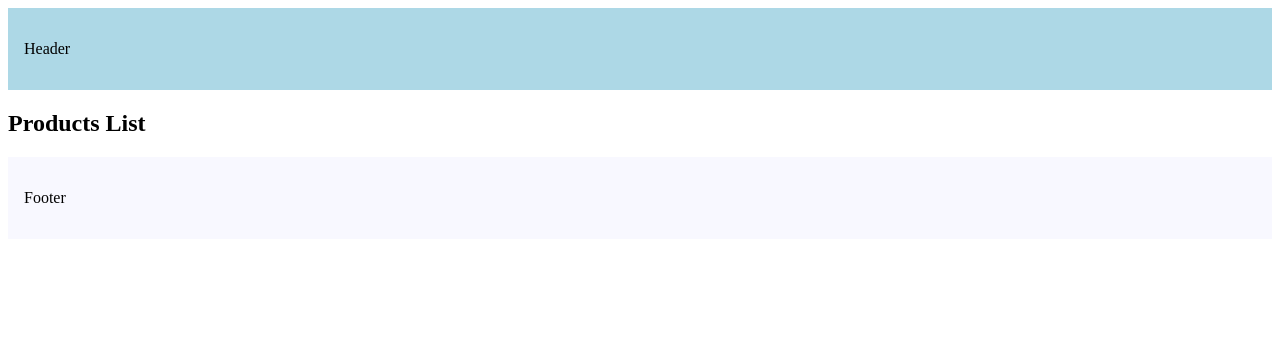
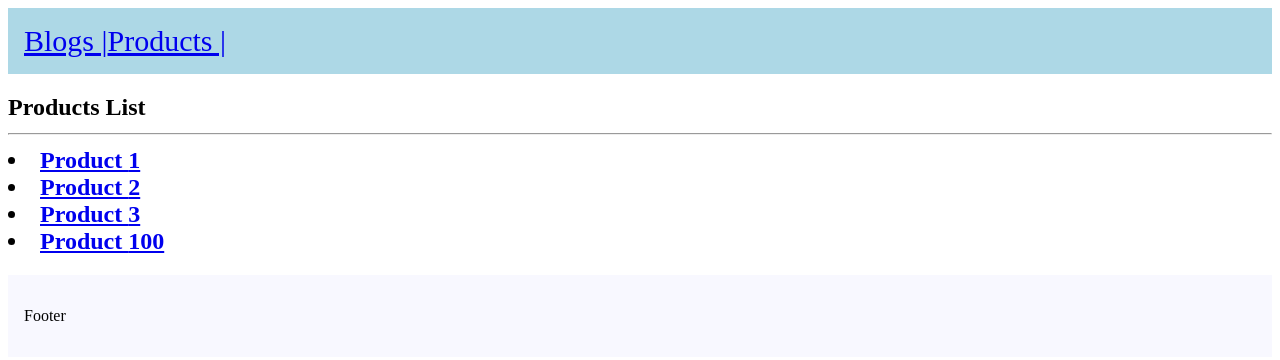
Before and after one commit to harishtm/next-routing-exmp, a Next.js app: page /products in a window 1280 px wide. Shown: the top 360 px of the page. Built offline with nearby package versions, Linux system fonts and the light colour scheme.

Commit message:
Metadata and Link Component Navigation

```diff
--- a/src/app/products/page.tsx
+++ b/src/app/products/page.tsx
@@ -1,7 +1,36 @@
+import { Metadata } from "next"
+import Link from "next/link"
+
+export const metadata: Metadata = {
+    title: {
+        absolute: 'Products List'
+    }
+}
+
 const Products = () => {
+    const staticProductId = 100;
     return (
         <h2>
             Products List
+            <hr/>
+            {
+                [1, 2, 3].map((productId) => {
+                    return (
+                        <li>
+                            <Link href={`products/${productId}`}>
+                                Product {productId}
+                            </Link>
+                        </li>
+                    )
+                })
+            }
+            <li>
+                {/* Replace prop replaces the current history state
+                    instaed of adding a new URL to the stack */}
+                <Link href={`products/${staticProductId}`} replace>
+                    Product {staticProductId}
+                </Link>
+            </li>
         </h2>
     )
 }
--- a/src/components/GlobalHeader.tsx
+++ b/src/components/GlobalHeader.tsx
@@ -1,13 +1,17 @@
+import Link from "next/link"
+
 const GlobalHeader = () => {
     return (
         <>
             <header
                 style={{
                     backgroundColor: "lightblue",
-                    padding: "1rem"
+                    padding: "1rem",
+                    fontSize: "30px"
                 }}
             >
-			    <p>Header</p>
+			    <Link href='/blog'>Blogs |</Link>
+                <Link href='/products'>Products |</Link>
             </header>
         </>
     )
```
